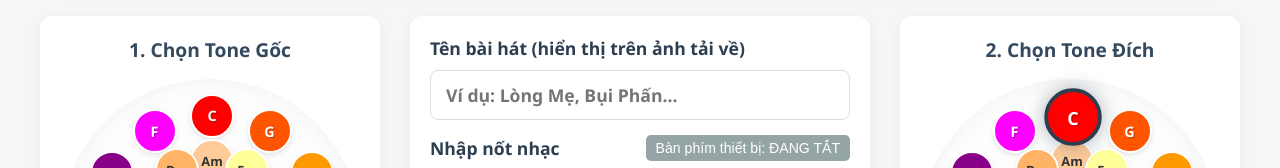
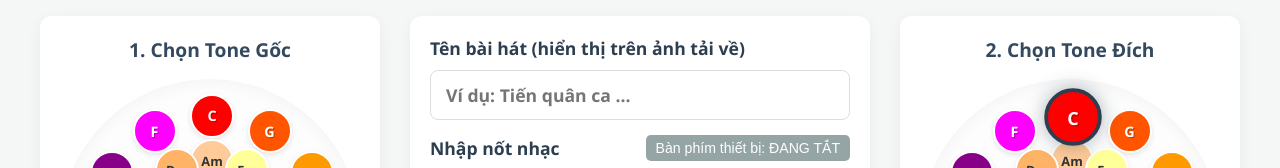
Before and after one commit to gptlohoi-del/chuyentone, a plain HTML site: page index.html in a window 1280 px wide. Shown: the part 947-1115 px from the top of the page. Drawn offline with nearby package versions, Linux system fonts and the light colour scheme.

Commit message:
Update index.html

```diff
--- a/index.html
+++ b/index.html
@@ -303,7 +303,7 @@
             <div class="text-section">
                 <div class="text-box">
                     <h3>Tên bài hát (hiển thị trên ảnh tải về)</h3>
-                    <input type="text" id="song-title" class="song-title-input" placeholder="Ví dụ: Lòng Mẹ, Bụi Phấn...">
+                    <input type="text" id="song-title" class="song-title-input" placeholder="Ví dụ: Tiến quân ca ...">
 
                     <h3>
                         Nhập nốt nhạc
```
